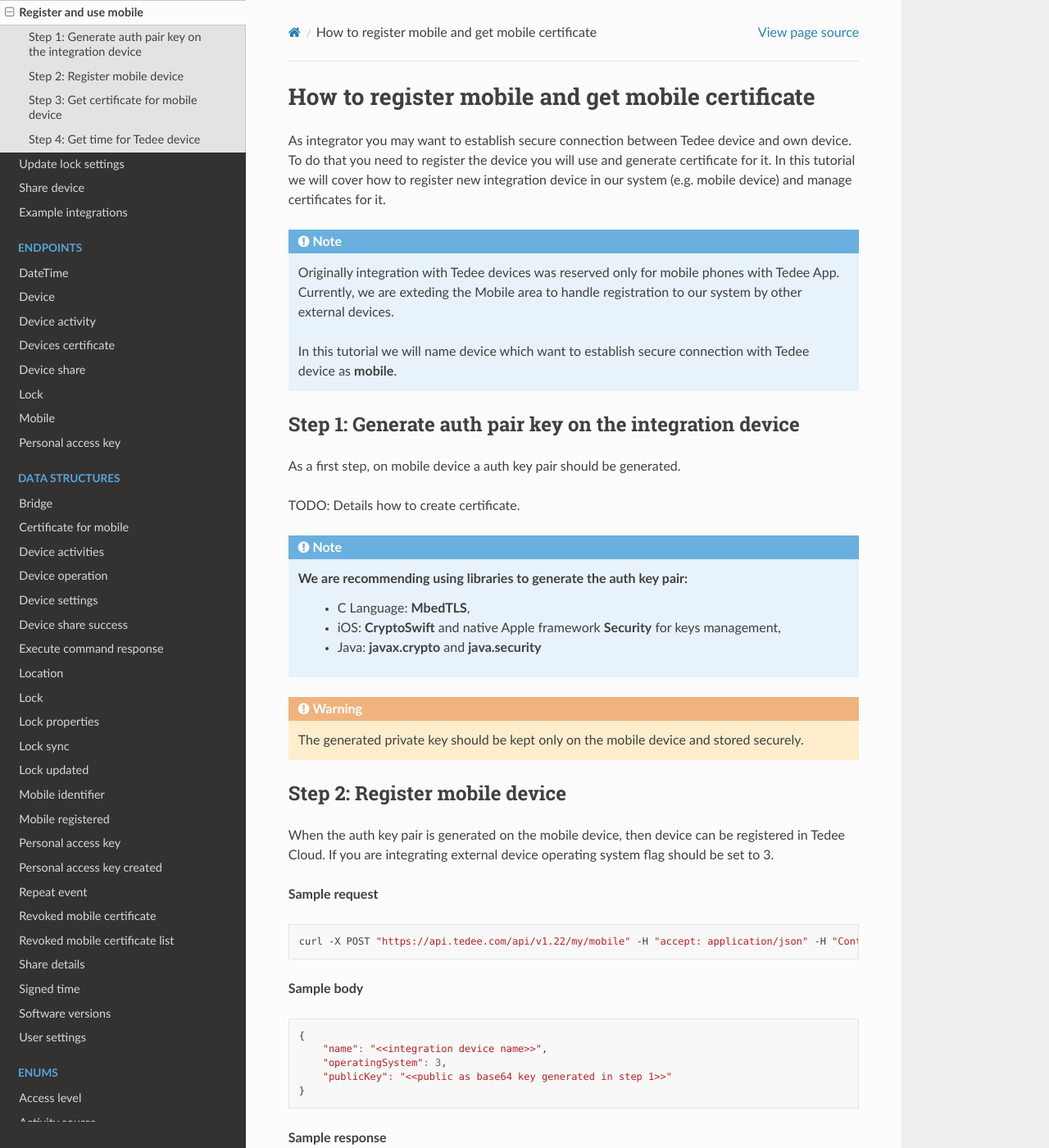
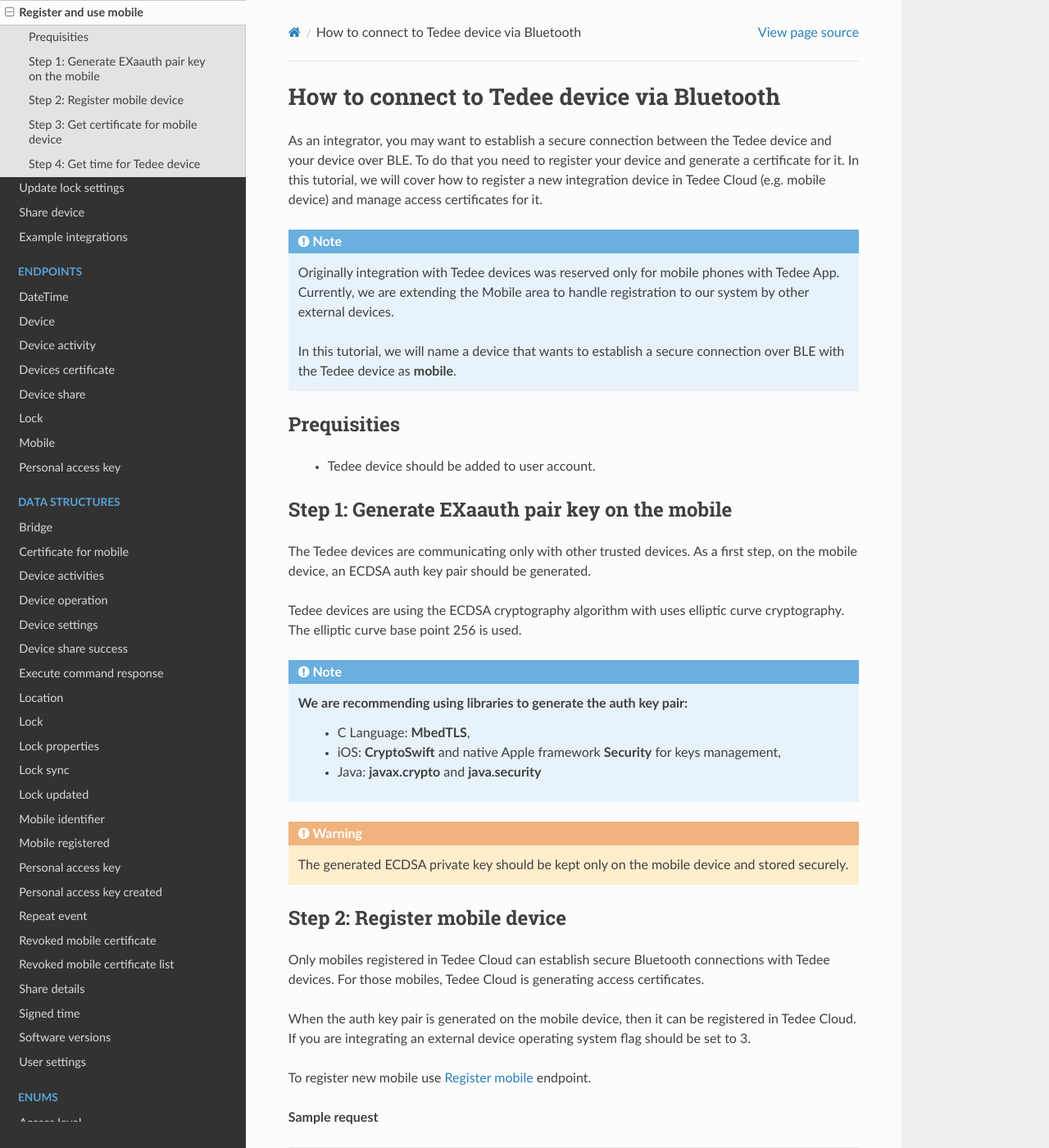
Before and after one commit to tedee-com/tedee-api-doc, a Sphinx documentation site: the page built from docs/source/howtos/register-mobile-and-get-certificate.rst, in a window 1280 px wide and 1400 px high. Shown: the whole window at 82% size. Built offline with Sphinx 7.4.7 and the Read the Docs theme 2.0.0, drawn with Linux system fonts in a browser that asks for light colours; some of the changed text lies outside the part shown.

Commit message:
how to adjustments, add section in begin integration

```diff
--- a/docs/source/howtos/register-mobile-and-get-certificate.rst
+++ b/docs/source/howtos/register-mobile-and-get-certificate.rst
@@ -1,23 +1,27 @@
-How to register mobile and get mobile certificate
-=================================================
+How to connect to Tedee device via Bluetooth
+======================================================
 
-As integrator you may want to establish secure connection between Tedee device and own device. To do that you need
-to register the device you will use and generate certificate for it. In this tutorial we will cover how to register
-new integration device in our system (e.g. mobile device) and manage certificates for it.
+As an integrator, you may want to establish a secure connection between the Tedee device and your device over BLE. To do that you need
+to register your device and generate a certificate for it. In this tutorial, we will cover how to register a new integration device
+in Tedee Cloud (e.g. mobile device) and manage access certificates for it.
 
 .. note::
-    Originally integration with Tedee devices was reserved only for mobile phones with Tedee App. Currently, we are exteding the Mobile area
+    Originally integration with Tedee devices was reserved only for mobile phones with Tedee App. Currently, we are extending the Mobile area
     to handle registration to our system by other external devices.
 
-    In this tutorial we will name device which want to establish secure connection with Tedee device as **mobile**.
+    In this tutorial, we will name a device that wants to establish a secure connection over BLE with the Tedee device as **mobile**.
+
+Prequisities
+^^^^^^^^^^^^^
+    - Tedee device should be added to user account.
 
 
-Step 1: Generate auth pair key on the integration device
-^^^^^^^^^^^^^^^^^^^^^^^^^^^^^^^^^^^^^^^^^^^^^^^^^^^^^^^^^
+Step 1: Generate EXaauth pair key on the mobile
+^^^^^^^^^^^^^^^^^^^^^^^^^^^^^^^^^^^^^^^^^^^^^
 
-As a first step, on mobile device a auth key pair should be generated.
+The Tedee devices are communicating only with other trusted devices. As a first step, on the mobile device, an ECDSA auth key pair should be generated.
 
-TODO: Details how to create certificate.
+Tedee devices are using the ECDSA cryptography algorithm with uses elliptic curve cryptography. The elliptic curve base point 256 is used.
 
 .. note::
     We are recommending using libraries to generate the auth key pair:
@@ -26,14 +30,18 @@ TODO: Details how to create certificate.
         - Java: **javax.crypto** and **java.security**
 
 .. warning::
-    The generated private key should be kept only on the mobile device and stored securely.
+    The generated ECDSA private key should be kept only on the mobile device and stored securely.
 
 
 Step 2: Register mobile device
 ^^^^^^^^^^^^^^^^^^^^^^^^^^^^^^
+Only mobiles registered in Tedee Cloud can establish secure Bluetooth connections with Tedee devices. For those mobiles,
+Tedee Cloud is generating access certificates.
 
-When the auth key pair is generated on the mobile device, then device can be registered in Tedee Cloud. If you are integrating external device
-operating system flag should be set to 3.
+When the auth key pair is generated on the mobile device, then it can be registered in Tedee Cloud.
+If you are integrating an external device operating system flag should be set to 3.
+
+To register new mobile use `Register mobile <../endpoints/mobile/register.html>`_ endpoint.
 
 **Sample request**
 
@@ -69,10 +77,10 @@ If the registration succeed it means, your device is properly registered in Tede
 
 Step 3: Get certificate for mobile device
 ^^^^^^^^^^^^^^^^^^^^^^^^^^^^^^^^^^^^^^^^^
+To establish a secure BLE connection with the Tedee device, an access certificate is required. This certificated is read and validated by the Tedee device.
 
-To establish secure connection with Tedee device, required is certificate which is read by Tedee device. If the certificate is correct and valid,
-PTLS session is established (Secure Bluetooth connection). Mobile device is responsible for generating and refreshing the certificates to connect
-to Tedee devices.
+The access certificate is issued by Tedee Cloud with a 10-days validity period. The mobile device is responsible
+for requesting and refreshing the access certificates. we recommend refreshing the certificate when validity is about 40-50% remain validity period.
 
 To generate the certificate `Get for mobile <../endpoints/devicecertificate/get-for-mobile.html>`_ endpoint should be used.
 
@@ -82,8 +90,7 @@ To generate the certificate `Get for mobile <../endpoints/devicecertificate/get-
 
     GET |apiUrl|/api/|apiVersion|/my/devicecertificate/getformobile?mobileId=123&deviceId=1
 
-In the response the certificate data will be returned. Please remember to refresh the certificate before it expiration date, to keep the connection
-live.
+In the response the certificate data will be returned.
 
 **Sample response**
 
@@ -105,13 +112,21 @@ HTTP status code: ``200``
             "statusCode": 200
         }
 
-Using the certificate, mobile should be able to establish connection with Tedee device.
+The 'result.certificate' field is containing the certificate issued by Tedee Cloud. The 'result.expirationDate' is containing the date when the access certificate will expire.
+The 'result.certificate' field value should be passed to the Tedee device as the certificate.
+
+.. note::
+    The access certificate is returned in bytes in Base64 format.
+
+For more details find **Tedee BLE API documentation**.
 
 Step 4: Get time for Tedee device
 ^^^^^^^^^^^^^^^^^^^^^^^^^^^^^^^^^
 
-Tedee device require current time. Firstly, during when connection is establishing, later when the Tedee device is asking for it. Current time can be obtained from Tedee API
-using `Get signed time <../endpoints/datetime/get-signed-time.html>`_ endpoint.
+To establish a secure BLE connection Tedee device require current time for proper work. When the Tedee device is not having a current time set,
+the mobile should it to the Tedee device.
+
+To get current time from Tedee API is returned`Get signed time <../endpoints/datetime/get-signed-time.html>`_ endpoint.
 
 .. code-block:: sh
 
@@ -133,6 +148,5 @@ HTTP status code: ``200``
         "statusCode": 200
     }
 
-**Next steps:**
-
-- TODO: Revoked certificates management.
+**More information**
+    - Tedee BLE API documentation
```
Also changed, not shown: docs/source/howtos/begin-integration.rst (+13 -1 lines).
